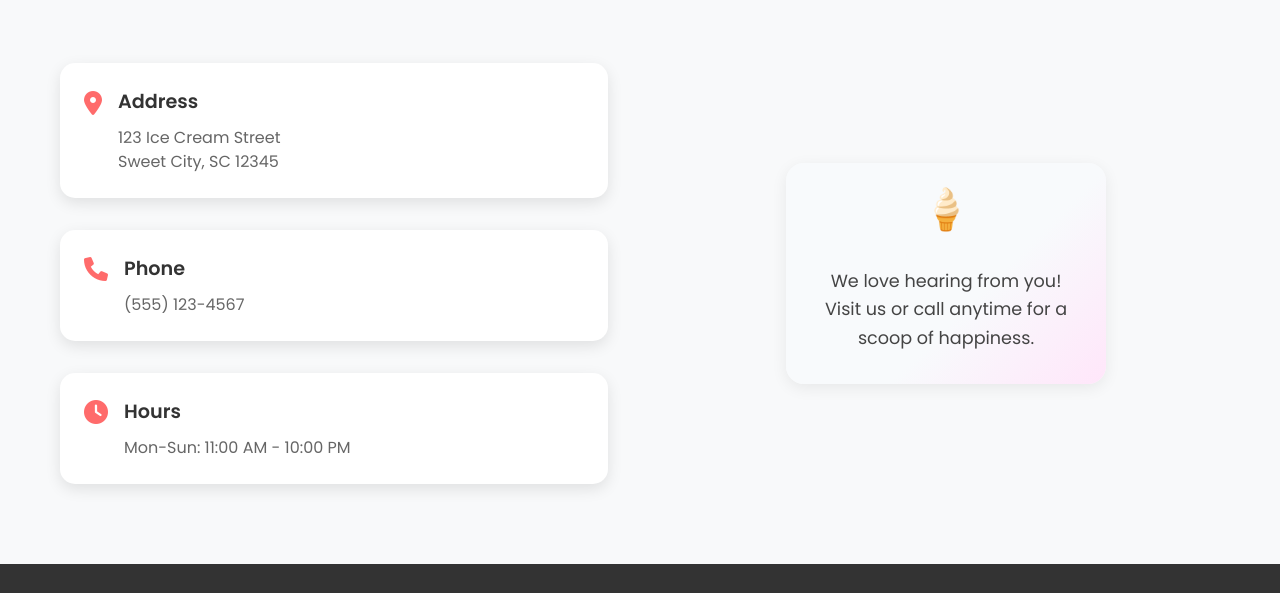
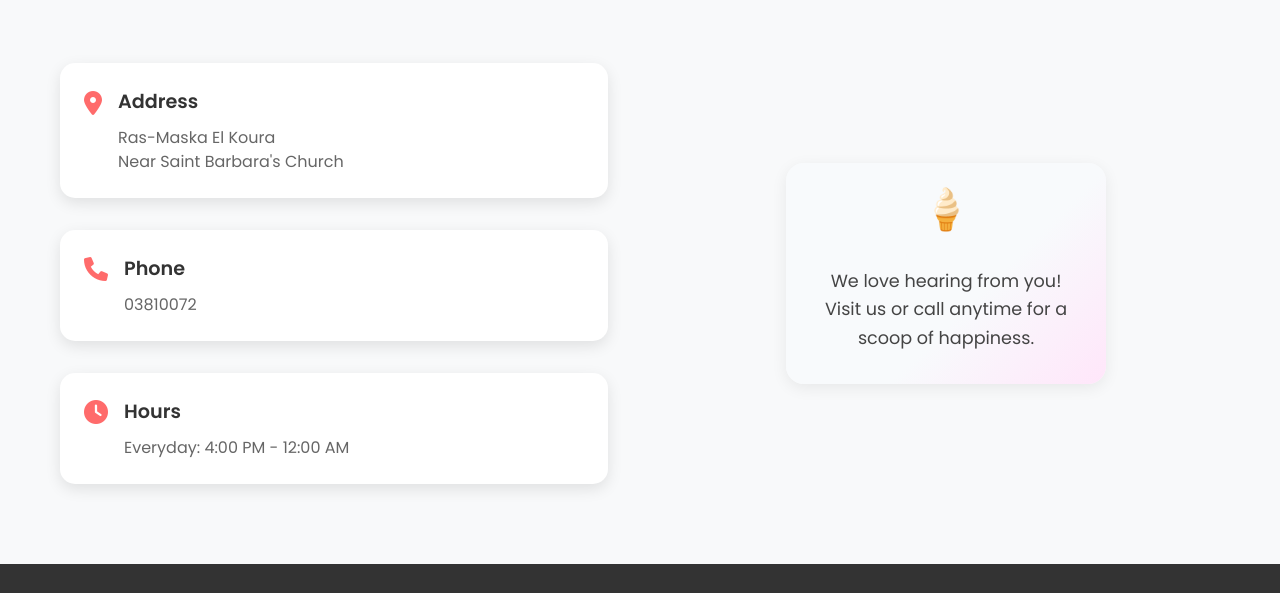
Before and after one commit to ScoopsBySurgel/Menu, a plain HTML site: page index.html in a window 1280 px wide. Shown: the part 8563-9156 px from the top of the page. Drawn offline with Linux system fonts and the light colour scheme.

Commit message:
Update contact info: address, phone, and opening hours in Contact section

```diff
--- a/index.html
+++ b/index.html
@@ -181,21 +181,21 @@
                         <i class="fas fa-map-marker-alt"></i>
                         <div>
                             <h3>Address</h3>
-                            <p>123 Ice Cream Street<br>Sweet City, SC 12345</p>
+                            <p>Ras-Maska El Koura<br>Near Saint Barbara's Church</p>
                         </div>
                     </div>
                     <div class="contact-item">
                         <i class="fas fa-phone"></i>
                         <div>
                             <h3>Phone</h3>
-                            <p>(555) 123-4567</p>
+                            <p>03810072</p>
                         </div>
                     </div>
                     <div class="contact-item">
                         <i class="fas fa-clock"></i>
                         <div>
                             <h3>Hours</h3>
-                            <p>Mon-Sun: 11:00 AM - 10:00 PM</p>
+                            <p>Everyday: 4:00 PM - 12:00 AM</p>
                         </div>
                     </div>
                 </div>
```
